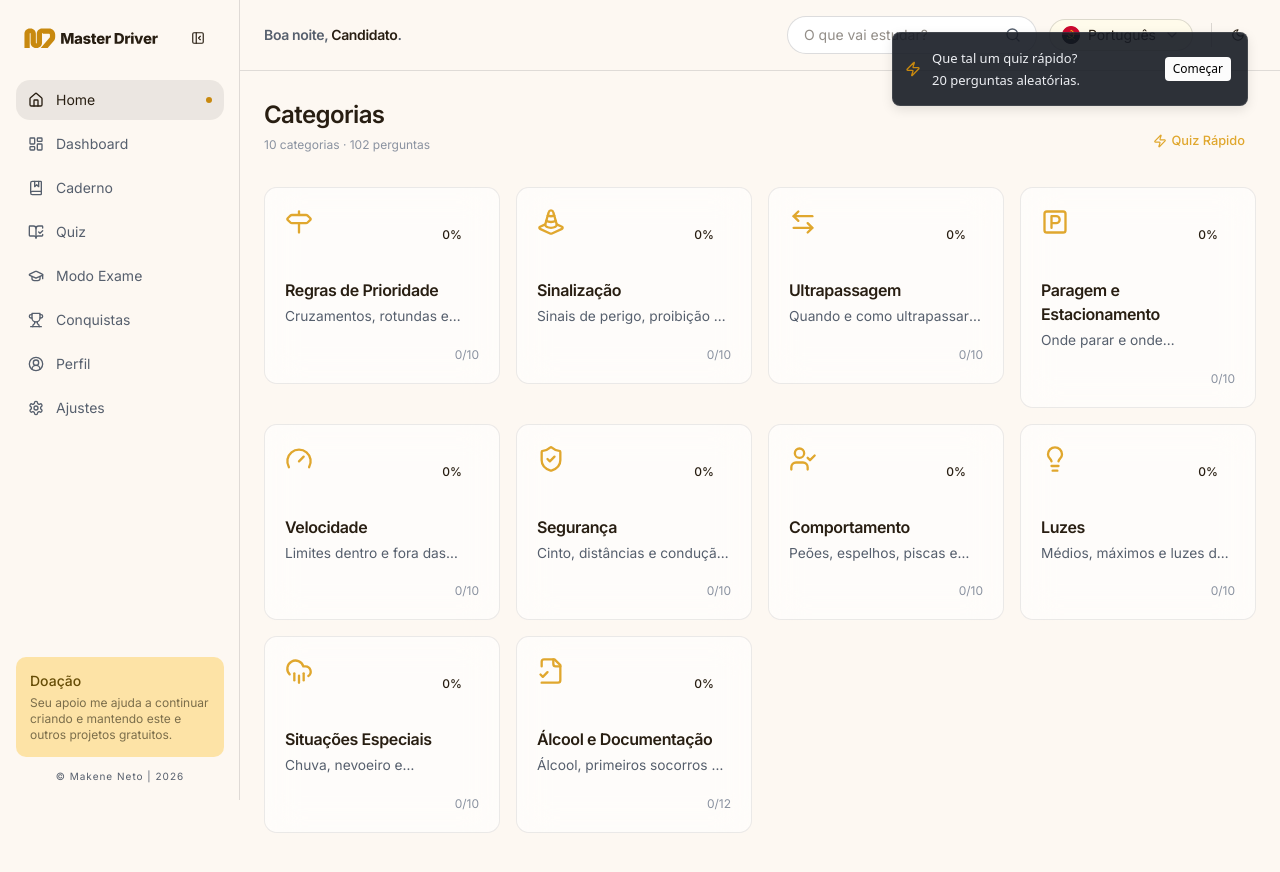
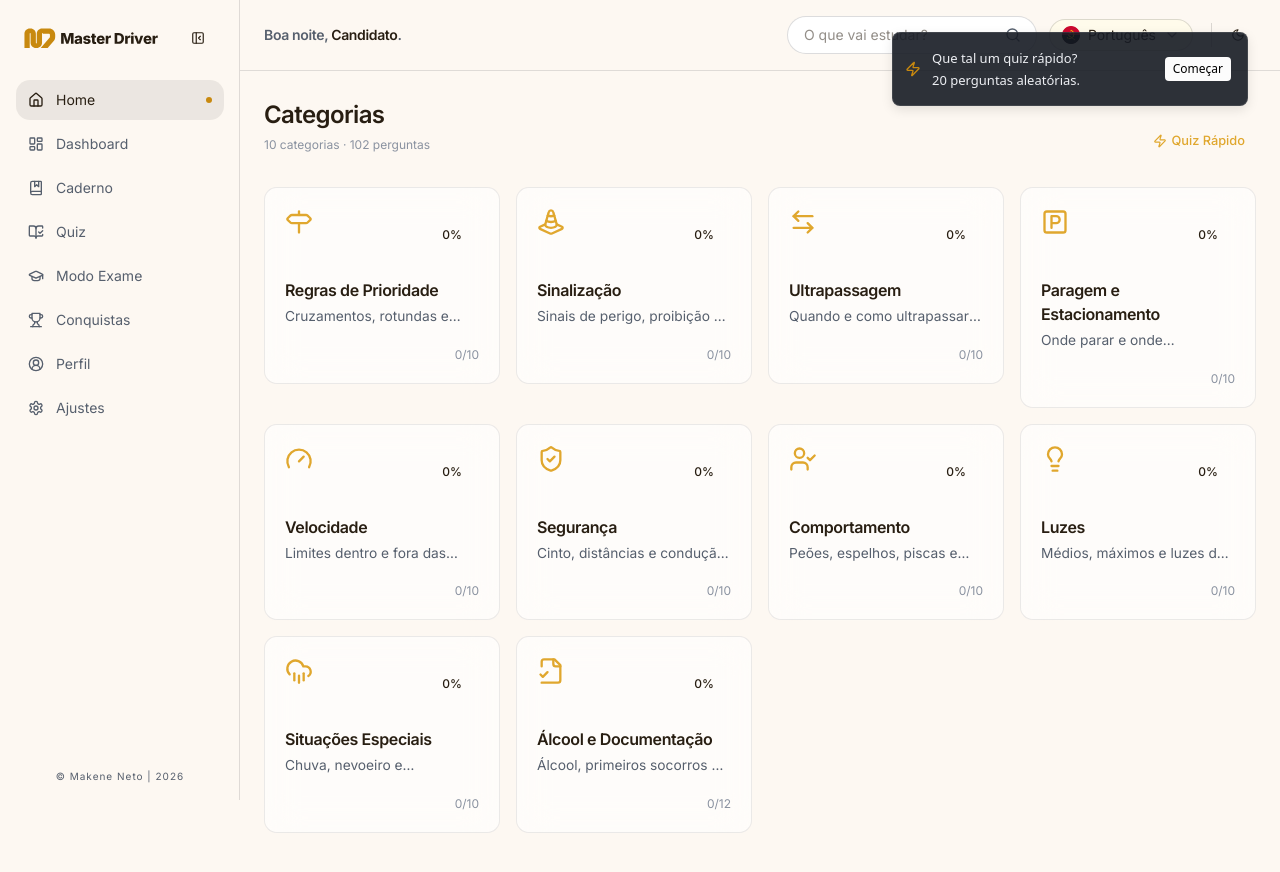
Before and after one commit to makeneto/master-driver, a Next.js app: page / in a window 1280 px wide. Built offline with nearby package versions, Linux system fonts and the light colour scheme.

Commit message:
style: hide Donation card

```diff
--- a/src/components/layout/sidebar-footer.tsx
+++ b/src/components/layout/sidebar-footer.tsx
@@ -5,7 +5,7 @@ export default function SidebarFooter() {
 
   return (
     <section className="grid gap-3">
-      <DonationCard />
+      {/* <DonationCard /> */}
 
       <p className="text-[10px] text-center tracking-widest text-[var(--color-text-muted)]">
         © Makene Neto | {currentYear}
```
